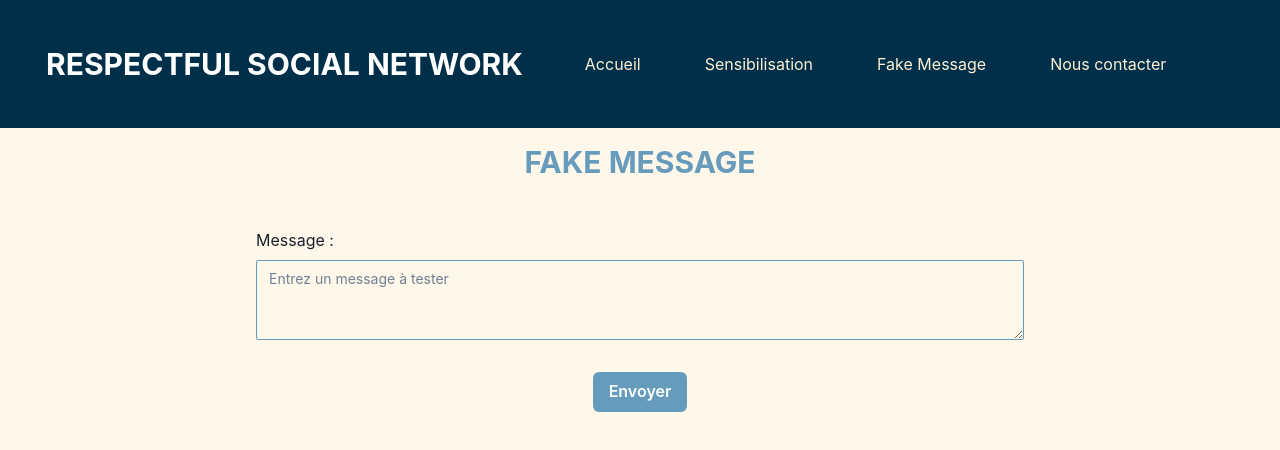
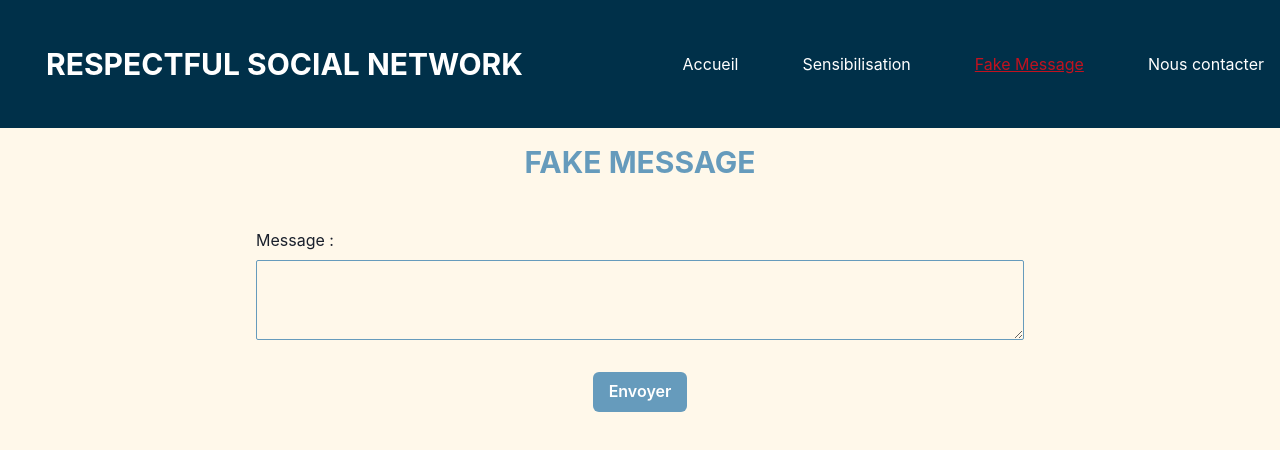
Before and after one commit to Workshop-I2/vitrine, a React (Create React App) app: page /fake-message in a window 1280 px wide. Shown: the top 450 px of the page. Built offline with nearby package versions, Linux system fonts and the light colour scheme.

Commit message:
style(navbar): Ajout du css page courant

```diff
--- a/src/components/MenuSensibilisation/MenuSensibilisation.css
+++ b/src/components/MenuSensibilisation/MenuSensibilisation.css
@@ -1,4 +1,4 @@
-.NavBar {
+.NavBarSensibilisation {
     display: flex;
     justify-content: start;
     gap: 4em;
@@ -7,6 +7,6 @@
     background-color: #003049;
 }
 
-.NavBar a {
-    color:#FDF0D5;
+.NavBarSensibilisation a {
+    color:white;
 }
--- a/src/components/MenuSensibilisation/MenuSensibilisation.js
+++ b/src/components/MenuSensibilisation/MenuSensibilisation.js
@@ -1,17 +1,23 @@
 import { Link as ReactRouterLink } from "react-router-dom";
 import { Link as ChakraLink } from "@chakra-ui/react";
 import "./MenuSensibilisation.css";
+import { useLocation } from 'react-router-dom';
 
 function MenuSensibilisation() {
+  const location = useLocation();
+
+  const isActive = (route) => {
+    return location.pathname.endsWith(route)
+  }
   return (
-    <div className="NavBar">
-      <ChakraLink as={ReactRouterLink} to="/sensibilisation/racisme">
+    <div className="NavBarSensibilisation">
+      <ChakraLink as={ReactRouterLink} to="/sensibilisation/racisme" className={isActive("/racisme") && "active-route"}>
         Racisme
       </ChakraLink>
-      <ChakraLink as={ReactRouterLink} to="/sensibilisation/sexisme">
+      <ChakraLink as={ReactRouterLink} to="/sensibilisation/sexisme" className={isActive("/sexisme") && "active-route"}>
         Sexisme
       </ChakraLink>
-      <ChakraLink as={ReactRouterLink} to="/sensibilisation/cyberharcelement">
+      <ChakraLink as={ReactRouterLink} to="/sensibilisation/cyberharcelement" className={isActive("/cyberharcelement") && "active-route"}>
         Cyberharcèlement
       </ChakraLink>
     </div>
--- a/src/components/NavBar/NavBar.css
+++ b/src/components/NavBar/NavBar.css
@@ -10,3 +10,8 @@
 .NavBar a {
     color:white;
 }
+
+.active-route {
+    color:#C1121F !important;
+    text-decoration: underline !important;
+}
--- a/src/components/NavBar/NavBar.js
+++ b/src/components/NavBar/NavBar.js
@@ -1,14 +1,25 @@
 import { Link as ReactRouterLink } from 'react-router-dom';
 import { Link as ChakraLink } from '@chakra-ui/react';
 import './NavBar.css';
+import { useLocation } from 'react-router-dom';
 
 function NavBar() {
+    const location = useLocation();
+
+    const isActive = (route) => {
+        if (route === "/") {
+            return location.pathname === "/";
+        } else {
+            return location.pathname.startsWith(route);
+        }
+    }
+
     return (
         <div className="NavBar">
-            <ChakraLink as={ReactRouterLink} to='/'>Accueil</ChakraLink>
-            <ChakraLink as={ReactRouterLink} to='/sensibilisation/racisme'>Sensibilisation</ChakraLink>
-            <ChakraLink as={ReactRouterLink} to='/fake-message'>Fake Message</ChakraLink>
-            <ChakraLink as={ReactRouterLink} to='/contact'>Nous contacter</ChakraLink>
+            <ChakraLink as={ReactRouterLink} className={isActive("/") && "active-route"} to='/'>Accueil</ChakraLink>
+            <ChakraLink as={ReactRouterLink} className={isActive("/sensibilisation") && "active-route"} to='/sensibilisation/racisme'>Sensibilisation</ChakraLink>
+            <ChakraLink as={ReactRouterLink} className={isActive("/fake-message") && "active-route"} to='/fake-message'>Fake Message</ChakraLink>
+            <ChakraLink as={ReactRouterLink} className={isActive("/contact") && "active-route"} to='/contact'>Nous contacter</ChakraLink>
         </div>
     )
 }
--- a/src/components/TextArea/TextArea.js
+++ b/src/components/TextArea/TextArea.js
@@ -15,7 +15,6 @@ function TextArea(props) {
                 disabled={props.disabled}
                 value={props.value}
                 onChange={handleInputChange}
-                placeholder='Entrez un message à tester'
                 size='sm'
             />
         </div>
```
